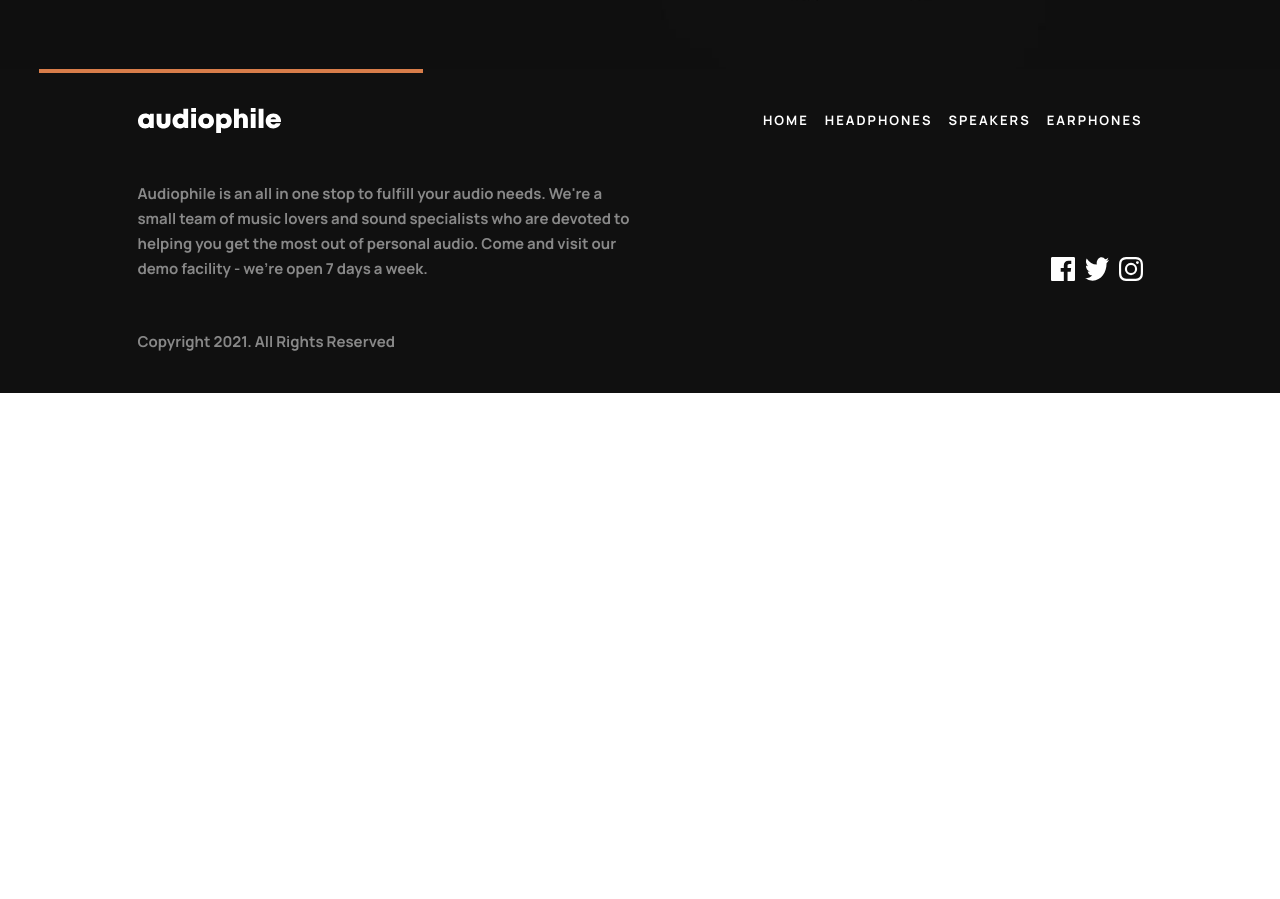
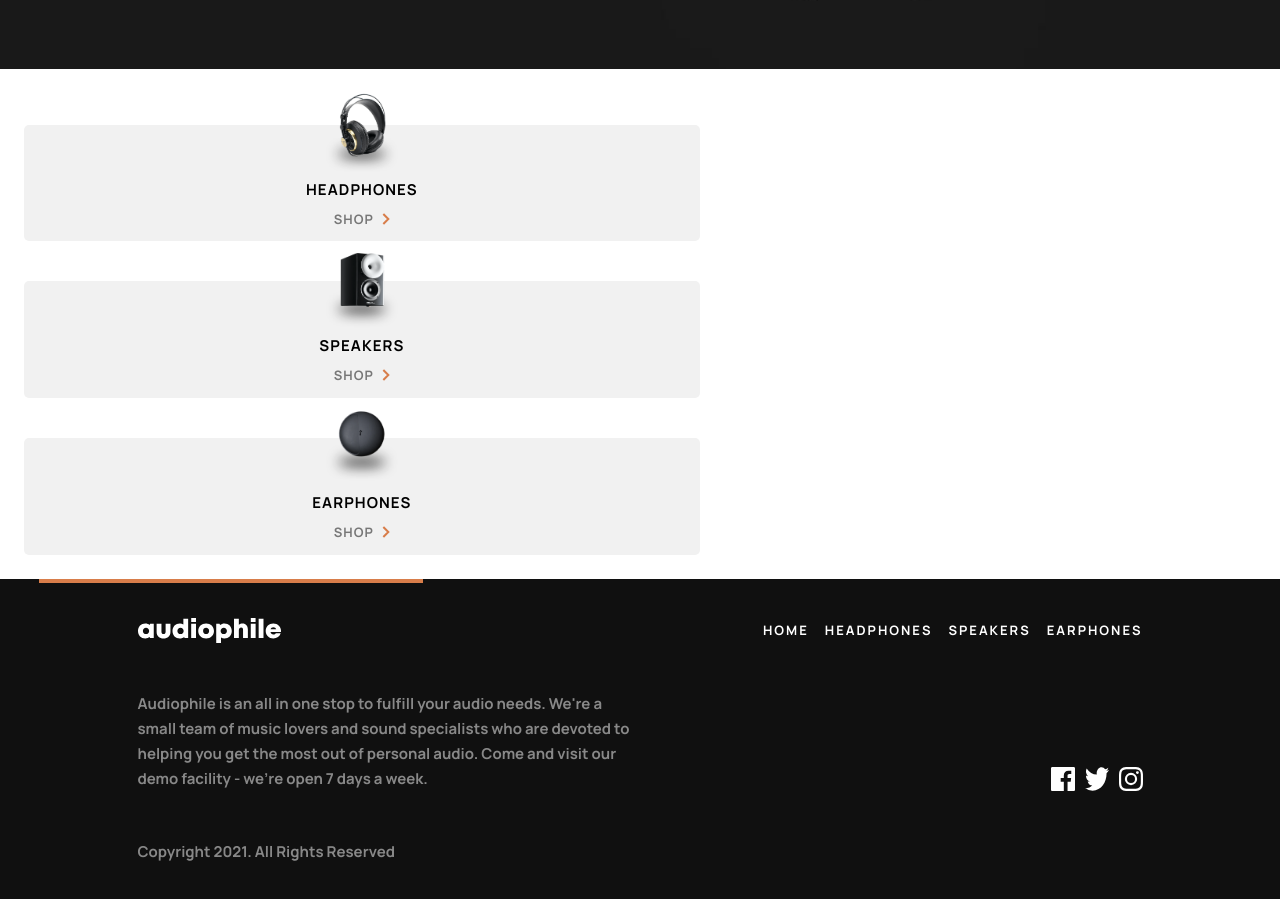
Before and after one commit to niabezara/autophile-ecommerce, a React (Vite) app: page / in a window 1280 px wide. Shown: the part 915-1814 px from the top of the page. Before the commit the page ends 1308 px from the top, so only its background shows below. Built offline with nearby package versions, Linux system fonts and the light colour scheme.

Commit message:
categories added

```diff
--- /dev/null
+++ b/src/components/Categories.tsx
@@ -0,0 +1,133 @@
+import { Link } from "react-router-dom";
+import styled from "styled-components";
+
+export default function Categories() {
+  return (
+    <Container>
+      <Ul>
+        <li>
+          <Link to="" style={{ textDecoration: "inherit" }}>
+            <div className="box">
+              <img
+                className="mainimg"
+                src="/assets/shared/desktop/image-category-thumbnail-headphones.png"
+                alt=""
+              />
+              <h2>HEADPHONES</h2>
+              <div className="shopDiv">
+                <p>Shop</p>
+                <img
+                  style={{ marginInlineStart: " 0.8325rem" }}
+                  src="/assets/shared/desktop/icon-arrow-right.svg"
+                  alt=""
+                />
+              </div>
+            </div>
+          </Link>
+        </li>
+        <li>
+          <Link to="" style={{ textDecoration: "inherit" }}>
+            <div className="box">
+              <img
+                className="mainimg"
+                src="/assets/shared/desktop/image-category-thumbnail-speakers.png"
+                alt=""
+              />
+              <h2>SPEAKERS</h2>
+              <div className="shopDiv">
+                <p>Shop</p>
+                <img
+                  style={{ marginInlineStart: " 0.8325rem" }}
+                  src="/assets/shared/desktop/icon-arrow-right.svg"
+                  alt=""
+                />
+              </div>
+            </div>
+          </Link>
+        </li>
+        <li>
+          <Link to="" style={{ textDecoration: "inherit" }}>
+            <div className="box">
+              <img
+                className="mainimg"
+                src="/assets/shared/desktop/image-category-thumbnail-earphones.png"
+                alt=""
+              />
+              <h2>EARPHONES</h2>
+              <div className="shopDiv">
+                <p>Shop</p>
+                <img
+                  style={{ marginInlineStart: " 0.8325rem" }}
+                  src="/assets/shared/desktop/icon-arrow-right.svg"
+                  alt=""
+                />
+              </div>
+            </div>
+          </Link>
+        </li>
+      </Ul>
+    </Container>
+  );
+}
+
+const Container = styled.div`
+  background-color: white;
+  width: 100%;
+  max-width: 72.375rem;
+  padding: 0 2.4rem 2.4rem;
+`;
+
+const Ul = styled.ul`
+  display: flex;
+  flex-direction: column;
+  gap: 4rem;
+  margin-top: 5.57rem;
+  list-style-type: none;
+  cursor: pointer;
+  li {
+    background: #f1f1f1;
+    text-align: center;
+    border-radius: 0.5rem;
+    position: relative;
+    flex: 1;
+  }
+  .box {
+    padding-top: 5.5rem;
+    padding-bottom: 1.375rem;
+    display: flex;
+    flex-direction: column;
+    justify-content: center;
+    align-items: center;
+  }
+  .mainimg {
+    object-fit: cover;
+    position: absolute;
+    top: 0px;
+    left: 50%;
+    transform: translate(-50%, -38%);
+    width: 8.625rem;
+  }
+  h2 {
+    color: #000;
+    text-align: center;
+    font-size: 15px;
+    font-weight: 700;
+    letter-spacing: 1.071px;
+    text-transform: uppercase;
+    line-height: 1.33;
+    margin-bottom: 1rem;
+  }
+  .shopDiv {
+    display: flex;
+    flex-direction: row;
+    align-items: center;
+  }
+  p {
+    color: #000;
+    font-size: 13px;
+    font-weight: 700;
+    letter-spacing: 1px;
+    text-transform: uppercase;
+    opacity: 0.5;
+  }
+`;
--- a/src/components/Footer.tsx
+++ b/src/components/Footer.tsx
@@ -60,7 +60,12 @@ const Wrap = styled.div`
   img {
     width: 14.3rem;
   }
-  @media screen and (min-width: 700px) {
+  @media screen and (min-width: 500px) {
+    display: flex;
+    flex-direction: column;
+    align-items: flex-start;
+  }
+  @media screen and (min-width: 900px) {
     display: flex;
     flex-direction: row;
     justify-content: space-between;
@@ -102,7 +107,7 @@ const Foot = styled.footer`
     line-height: 25px;
     opacity: 0.5;
     text-align: center;
-    @media screen and (min-width: 700px) {
+    @media screen and (min-width: 500px) {
       align-items: flex-start;
       text-align: start;
     }
@@ -115,7 +120,7 @@ const Foot = styled.footer`
     height: 4px;
     background: #d87d4a;
   }
-  @media screen and (min-width: 700px) {
+  @media screen and (min-width: 500px) {
     /* display: unset; */
     align-items: flex-start;
     text-align: start;
@@ -150,7 +155,7 @@ const NavList = styled.ul`
       color: #d87d4a;
     }
   }
-  @media screen and (min-width: 700px) {
+  @media screen and (min-width: 500px) {
     display: flex;
     flex-direction: row;
   }
@@ -171,7 +176,7 @@ const Section = styled.section`
       fill: #d87d4a;
     }
   }
-  @media screen and (min-width: 700px) {
+  @media screen and (min-width: 500px) {
     display: flex;
 
     justify-content: space-between;
--- a/src/components/NavBar.tsx
+++ b/src/components/NavBar.tsx
@@ -16,7 +16,7 @@ export default function NavBar({
 
   useEffect(() => {
     const handleResize = () => {
-      setIsMobile(window.innerWidth <= 700);
+      setIsMobile(window.innerWidth <= 500);
       setIsTablet(window.innerWidth <= 900);
     };
 
--- a/src/routes/Dashboard.tsx
+++ b/src/routes/Dashboard.tsx
@@ -1,22 +1,26 @@
 import styled from "styled-components";
+import Categories from "../components/Categories";
 
 export default function Dashboard() {
   return (
+    <main>
       <Conatiner>
         <div className="subCont">
           <New>NEW PRODUCT</New>
           <Title>XX99 Mark II HeadphoneS</Title>
           <Desc>
-          Experience natural, lifelike audio and exceptional build quality made
-          for the passionate music enthusiast.
+            Experience natural, lifelike audio and exceptional build quality
+            made for the passionate music enthusiast.
           </Desc>
           <button className="GlobalButton">See Product</button>
         </div>
       </Conatiner>
+      <Categories />
+    </main>
   );
 }
 
-const Conatiner = styled.main`
+const Conatiner = styled.div`
   width: 100%;
   padding: 2.3rem;
   position: relative;
@@ -24,7 +28,7 @@ const Conatiner = styled.main`
     100% 100% no-repeat;
   opacity: 1.5021;
   background-position: center;
-  filter: brightness(0.6);
+  /* filter: brightness(0.6); */
   background-size: cover;
   background-color: black;
 
@@ -36,7 +40,7 @@ const Conatiner = styled.main`
     flex-direction: column;
     justify-content: center;
   }
-  @media screen and (min-width: 700px) {
+  @media screen and (min-width: 500px) {
     background: url("./assets/home/tablet/image-header.jpg") lightgray 0px 0px /
       100% 100% no-repeat;
     padding: 3.9rem;
@@ -74,7 +78,7 @@ const Title = styled.h1`
   letter-spacing: 1.286px;
   text-transform: uppercase;
   margin-bottom: 0.8rem;
-  @media screen and (min-width: 700px) {
+  @media screen and (min-width: 500px) {
     max-width: 39.6rem;
   }
   @media screen and (min-width: 900px) {
@@ -92,7 +96,7 @@ const Desc = styled.p`
   line-height: 25px;
   opacity: 0.75;
   margin-bottom: 1.2rem;
-  @media screen and (min-width: 700px) {
+  @media screen and (min-width: 500px) {
     max-width: 39.6rem;
   }
   @media screen and (min-width: 900px) {
--- a/src/routes/Earphones.tsx
+++ b/src/routes/Earphones.tsx
@@ -43,7 +43,7 @@ const SubContainer = styled.div`
   justify-content: center;
   padding: 2.4rem;
 
-  @media screen and (min-width: 700px) {
+  @media screen and (min-width: 500px) {
     padding: 3.9rem;
   }
   @media screen and (min-width: 900px) {
--- a/src/routes/Headphones.tsx
+++ b/src/routes/Headphones.tsx
@@ -17,7 +17,7 @@ export default function Headphones() {
                     src={
                       window.innerWidth >= 900
                         ? item.categoryImage.desktop
-                        : window.innerWidth >= 700
+                        : window.innerWidth >= 500
                         ? item.categoryImage.tablet
                         : item.categoryImage.mobile
                     }
@@ -43,7 +43,7 @@ const SubContainer = styled.div`
   justify-content: center;
   padding: 2.4rem;
 
-  @media screen and (min-width: 700px) {
+  @media screen and (min-width: 500px) {
     padding: 3.9rem;
   }
   @media screen and (min-width: 900px) {
--- a/src/routes/Speakers.tsx
+++ b/src/routes/Speakers.tsx
@@ -17,7 +17,7 @@ export default function Speakers() {
                     src={
                       window.innerWidth >= 900
                         ? item.categoryImage.desktop
-                        : window.innerWidth >= 700
+                        : window.innerWidth >= 500
                         ? item.categoryImage.tablet
                         : item.categoryImage.mobile
                     }
@@ -43,7 +43,7 @@ const SubContainer = styled.div`
   justify-content: center;
   padding: 2.4rem;
 
-  @media screen and (min-width: 700px) {
+  @media screen and (min-width: 500px) {
     padding: 3.9rem;
   }
   @media screen and (min-width: 900px) {
```
Lines whose indentation alone changed are shown as unchanged.
